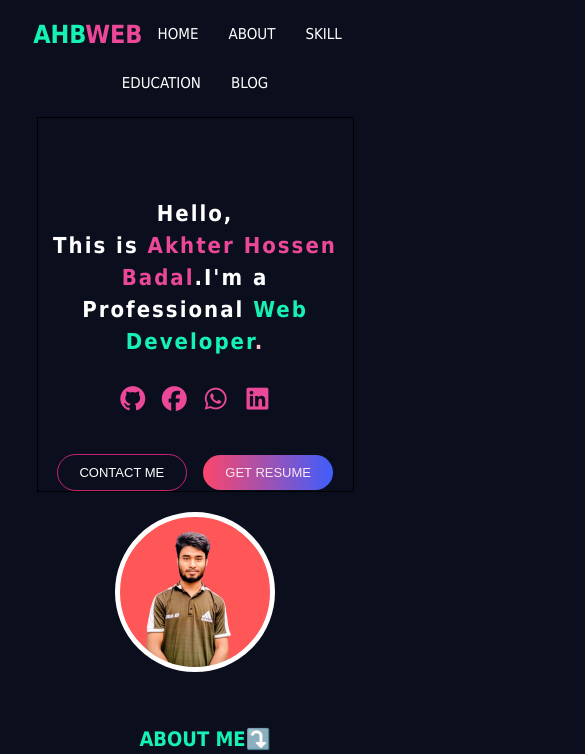
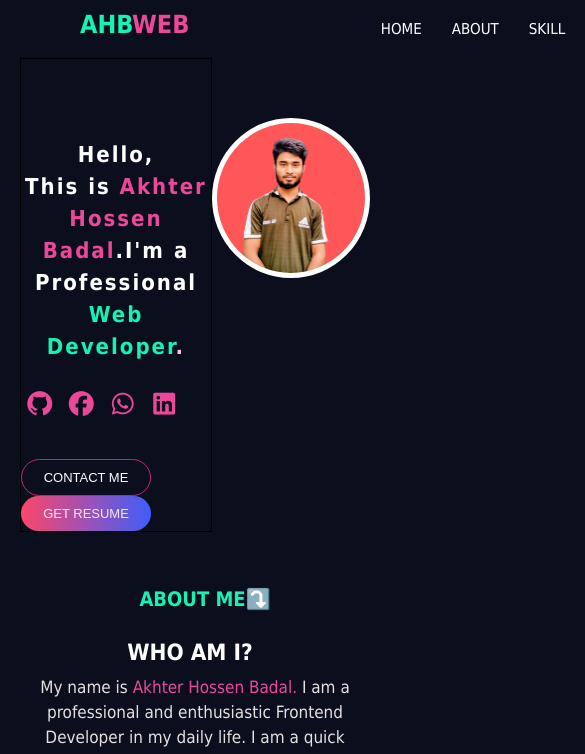
Before and after one commit to AH-BADAL/AH, a plain HTML site: page AHB/index.html in a window 390 px wide. Shown: the top 754 px of the page, 585 px wide, since content can reach past the window. Drawn offline with Linux system fonts and the light colour scheme.

Commit message:
Some Change

```diff
--- a/AHB/style.css
+++ b/AHB/style.css
@@ -616,63 +616,6 @@ footer{
   padding: 3px;
 }
 
-
-
-/*
-@media screen all (max-width:600px) {
-  body{
-    width: 600px;
-  }
-  .container-one{
-    flex-direction: column;
-    gap: 20px;
-  }
-  main{
-    flex-direction: column;
-    gap: 50px;
-  }
-} */
-
-
-/* 🌐 Responsive Design - Gen Z Clean Look */
-@media (max-width: 1024px) {
-  main {
-    margin: 0 40px;
-  }
-
-  .main-div {
-    flex-wrap: wrap;
-    justify-content: center;
-    text-align: center;
-  }
-
-  .main-x {
-    margin: 10px 0;
-    font-size: 30px;
-  }
-
-  .main-div a {
-    font-size: 15px;
-    margin: 5px;
-  }
-
-  .container-one {
-    flex-direction: column;
-    align-items: center;
-    text-align: center;
-  }
-
-  .content-one {
-    width: 90%;
-  }
-
-  .content-two {
-    width: 200px;
-    height: 200px;
-    margin-top: 20px;
-  }
-}
-
 @media (max-width: 768px) {
   main {
     margin: 0 20px;
```
